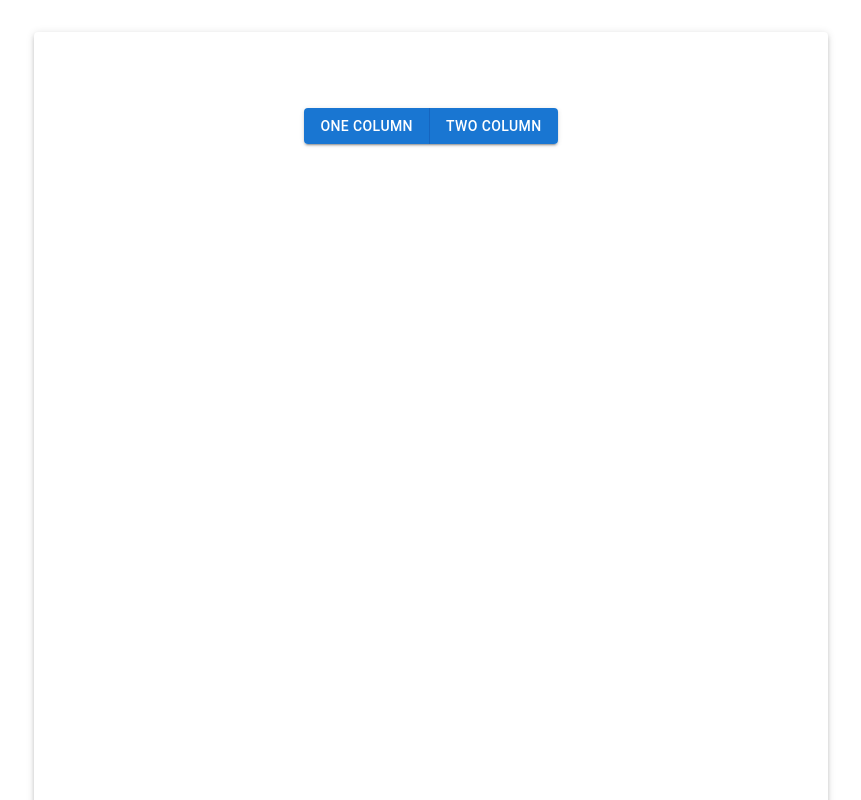
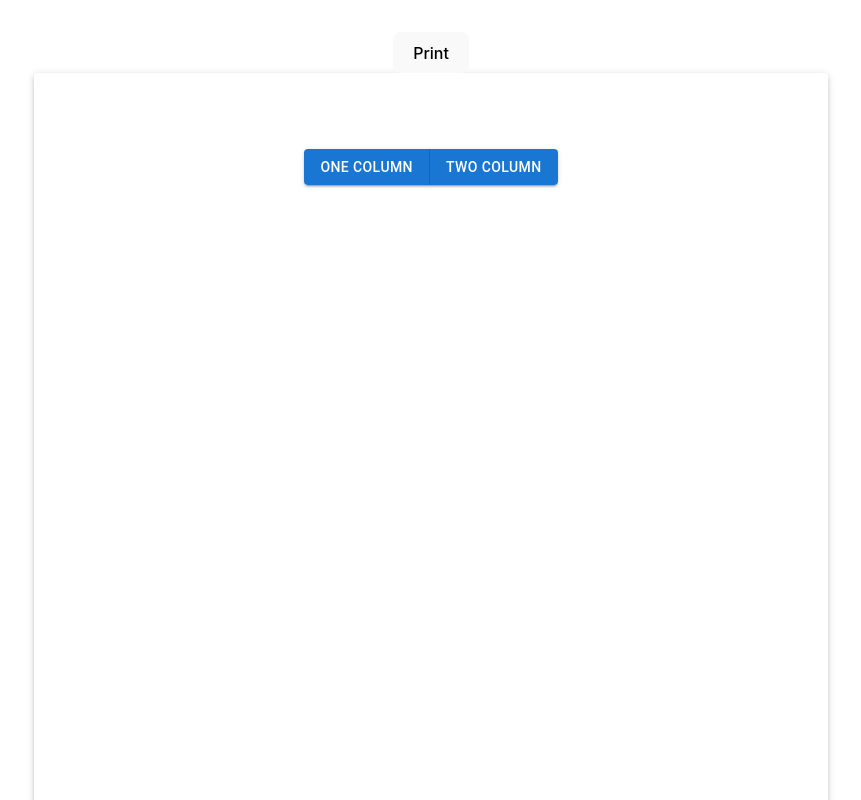
Before and after one commit to smamirshahi/squeezy-cv, a React (Vite) app: page / in a window 1280 px wide. Shown: the top 800 px of the page, without its empty margins (209-1070 px from the left). Built offline with nearby package versions, Linux system fonts and the light colour scheme.

Commit message:
[main] Add a simple button to print the cv

```diff
--- a/package.json
+++ b/package.json
@@ -19,7 +19,8 @@
     "dayjs": "^1.11.13",
     "react": "^19.0.0",
     "react-dom": "^19.0.0",
-    "react-redux": "^9.2.0"
+    "react-redux": "^9.2.0",
+    "react-to-print": "^3.0.5"
   },
   "devDependencies": {
     "@eslint/js": "^9.18.0",
--- a/src/App.tsx
+++ b/src/App.tsx
@@ -4,12 +4,20 @@ import { TemplateButton } from "./components/template-button";
 import { useAppSelector } from "./store/store-helper";
 import { templateSelector } from "./store/ui/ui-slice";
 import { TemplateSelection } from "./templates/template-selection";
+import { useReactToPrint } from "react-to-print";
+import { useRef } from "react";
 
 export function App() {
   const template = useAppSelector(templateSelector);
+  const contentRef = useRef<HTMLDivElement>(null);
+  const reactToPrintFn = useReactToPrint({ contentRef });
 
   return (
+    <>
+      <button onClick={() => reactToPrintFn()}>Print</button>
+
       <Paper
+        ref={contentRef}
         elevation={3}
         sx={{
           width: "210mm",
@@ -27,5 +35,6 @@ export function App() {
           <TemplateSelection template={template} />
         )}
       </Paper>
+    </>
   );
 }
```
Lines whose indentation alone changed are shown as unchanged.
